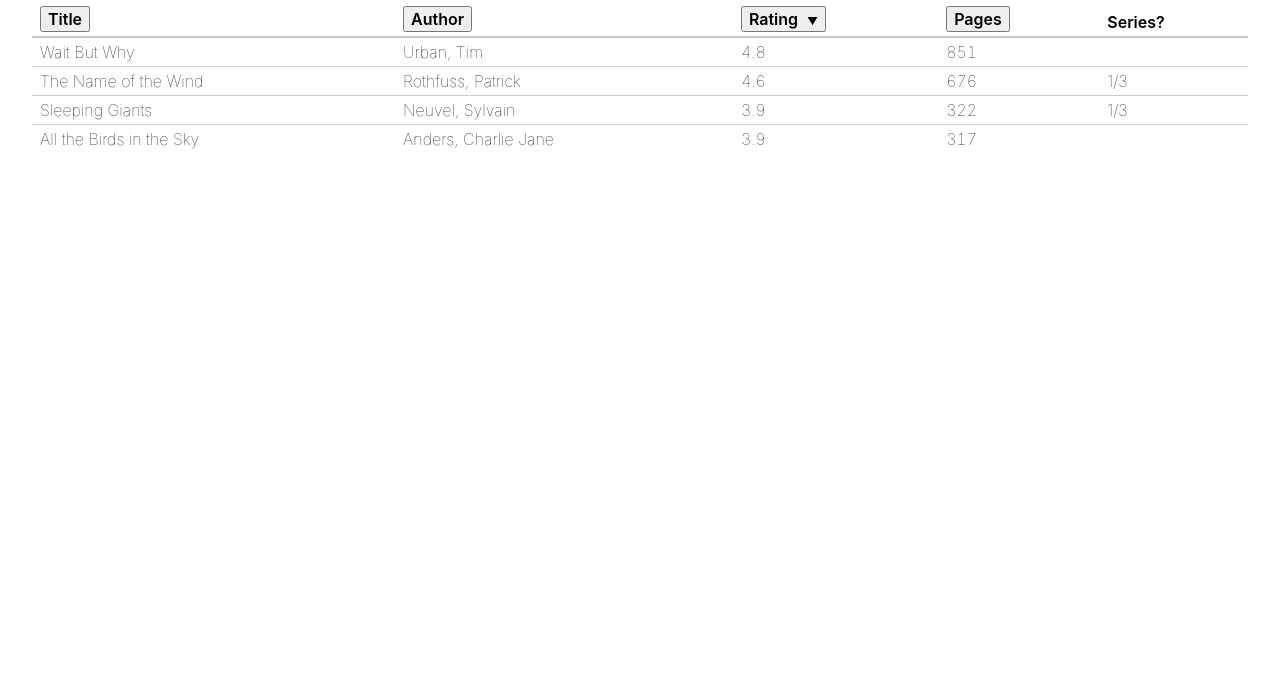
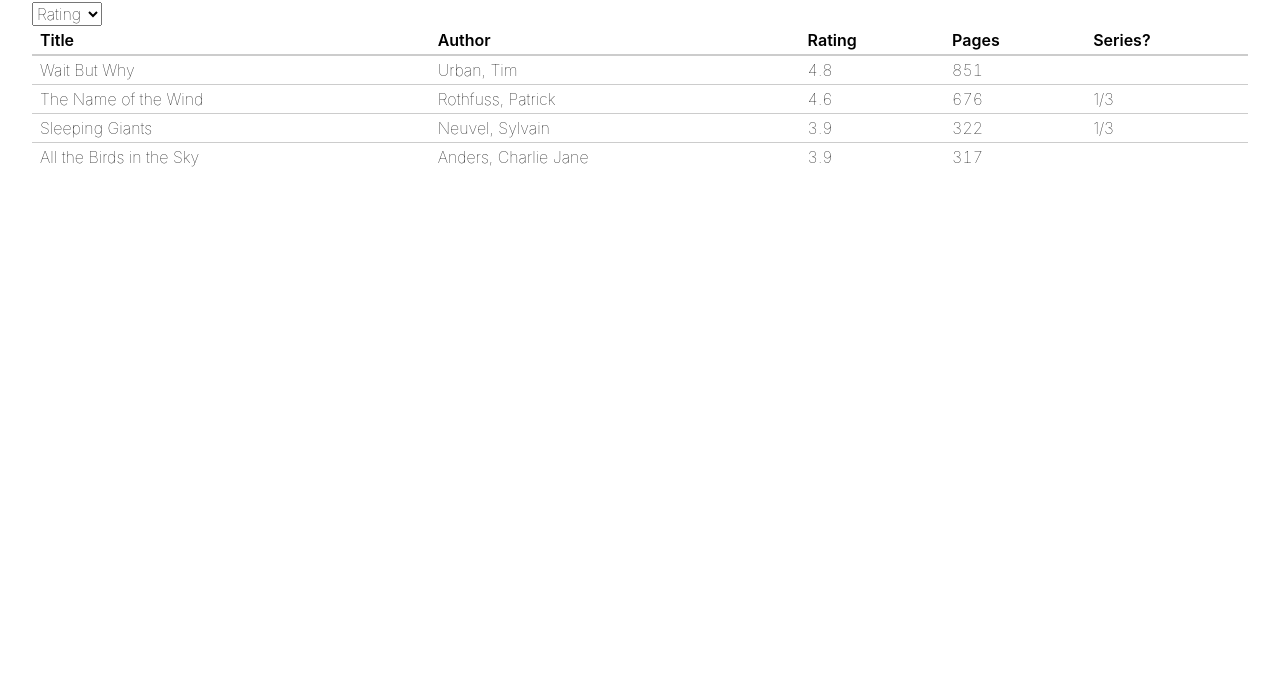
Before and after one commit to spaceninja/book-list, a website: page index.html in a window 1280 px wide. Shown: the part 123-800 px from the top of the page. Drawn offline with Linux system fonts and the light colour scheme.

Commit message:
use select for sort instead of buttons

```diff
--- a/index.html
+++ b/index.html
@@ -12,53 +12,41 @@
 <body>
 <h1>Book List</h1>
 
+<select id="booklist-sort">
+    <option
+        value="title"
+        data-sort-secondary="author"
+        data-sort-order="ascending">
+        Title
+    </option>
+    <option
+        value="author"
+        data-sort-secondary="title"
+        data-sort-order="ascending">
+        Author
+    </option>
+    <option
+        selected
+        value="rating"
+        data-sort-secondary="length"
+        data-sort-order="descending">
+        Rating
+    </option>
+    <option
+        value="length"
+        data-sort-secondary="rating"
+        data-sort-order="descending">
+        Pages
+    </option>
+</select>
+
 <table>
     <thead>
         <tr>
-            <th>
-                <button
-                    type="button"
-                    class="btn-sort-by"
-                    data-sort-by="title"
-                    data-sort-secondary="author"
-                    data-sort-order="ascending"
-                    id="btn-sort-title">
-                    Title
-                </button>
-            </th>
-            <th>
-                <button
-                    type="button"
-                    class="btn-sort-by"
-                    data-sort-by="author"
-                    data-sort-secondary="title"
-                    data-sort-order="ascending"
-                    id="btn-sort-author">
-                    Author
-                </button>
-            </th>
-            <th>
-                <button
-                    type="button"
-                    class="btn-sort-by"
-                    data-sort-by="rating"
-                    data-sort-secondary="length"
-                    data-sort-order="descending"
-                    id="btn-sort-rating">
-                    Rating
-                </button>
-            </th>
-            <th>
-                <button
-                    type="button"
-                    class="btn-sort-by"
-                    data-sort-by="length"
-                    data-sort-secondary="rating"
-                    data-sort-order="descending"
-                    id="btn-sort-date">
-                    Pages
-                </button>
-            </th>
+            <th>Title</th>
+            <th>Author</th>
+            <th>Rating</th>
+            <th>Pages</th>
             <th>Series?</th>
         </tr>
     </thead>
--- a/js/listbooks.js
+++ b/js/listbooks.js
@@ -2,16 +2,14 @@
 /* eslint-env browser */
 const booklistContent = document.getElementById('booklist-content');
 const booklistError = document.getElementById('booklist-error');
-const initialSortButton = document.getElementById('btn-sort-rating');
-const sortButtons = document.querySelectorAll('[data-sort-by]');
-const sortButtonsArray = Array.from(sortButtons);
+const booklistSort = document.getElementById('booklist-sort');
 const xhr = new XMLHttpRequest();
-let books;
+let books = [];
 
 //
 // Sort an array by keys
 //
-const sortByKey = function sortByKey(array, key1, key2, sortOrder) {
+const sortByKeys = function sortByKeys(array, key1, key2, sortOrder) {
   let s = '';
 
   if (sortOrder === 'descending') {
@@ -31,7 +29,6 @@ const sortByKey = function sortByKey(array, key1, key2, sortOrder) {
 const buildHTML = function buildHTML(bookArray) {
   let content = '';
 
-  // add a table row for each item in the book array
   for (let i = 0; i < bookArray.length; i += 1) {
     content +=
       `<tr><td>${bookArray[i].title}</td>` +
@@ -45,39 +42,25 @@ const buildHTML = function buildHTML(bookArray) {
 };
 
 //
-// Sort the book array and rebuild the HTML using the new sort
+// Sort array by selected option
 //
 const sortBy = function sortBy() {
-  sortByKey(
+  const sortOption = this.options[this.selectedIndex];
+
+  sortByKeys(
     books,
-    this.dataset.sortBy,
-    this.dataset.sortSecondary,
-    this.dataset.sortOrder,
+    sortOption.value,
+    sortOption.dataset.sortSecondary,
+    sortOption.dataset.sortOrder,
   );
-  if (this.dataset.sortActive === 'true') {
-    if (this.dataset.sortReverse === 'true') {
-      booklistContent.innerHTML = buildHTML(books);
-      this.dataset.sortReverse = false;
-    } else {
-      booklistContent.innerHTML = buildHTML(books.reverse());
-      this.dataset.sortReverse = true;
-    }
-  } else {
-    booklistContent.innerHTML = buildHTML(books);
-    sortButtonsArray.forEach((e) => {
-      e.dataset.sortActive = 'false';
-      e.dataset.sortReverse = 'false';
-    });
-    this.dataset.sortActive = 'true';
-  }
+
+  booklistContent.innerHTML = buildHTML(books);
 };
 
 //
-// Add event listeners to sort buttons
+// Add event listener to select menu
 //
-sortButtonsArray.forEach((e) => {
-  e.addEventListener('click', sortBy);
-});
+booklistSort.addEventListener('change', sortBy);
 
 //
 // Prepare and send the Ajax request, and deal with the response
@@ -87,14 +70,7 @@ xhr.open('GET', 'data/books.json', true);
 xhr.onload = function ajaxOnLoad() {
   if (xhr.status >= 200 && xhr.status < 400) {
     books = JSON.parse(xhr.responseText);
-    sortByKey(
-      books,
-      initialSortButton.dataset.sortBy,
-      initialSortButton.dataset.sortSecondary,
-      initialSortButton.dataset.sortOrder,
-    );
-    booklistContent.innerHTML = buildHTML(books);
-    initialSortButton.dataset.sortActive = 'true';
+    booklistSort.dispatchEvent(new Event('change'));
   } else {
     const error = 'Whoops! Something went wrong. Please try again.';
     booklistError.innerHTML = error;
```
Also changed, not shown: js/listbooks-min.js (+1 -1 lines).
